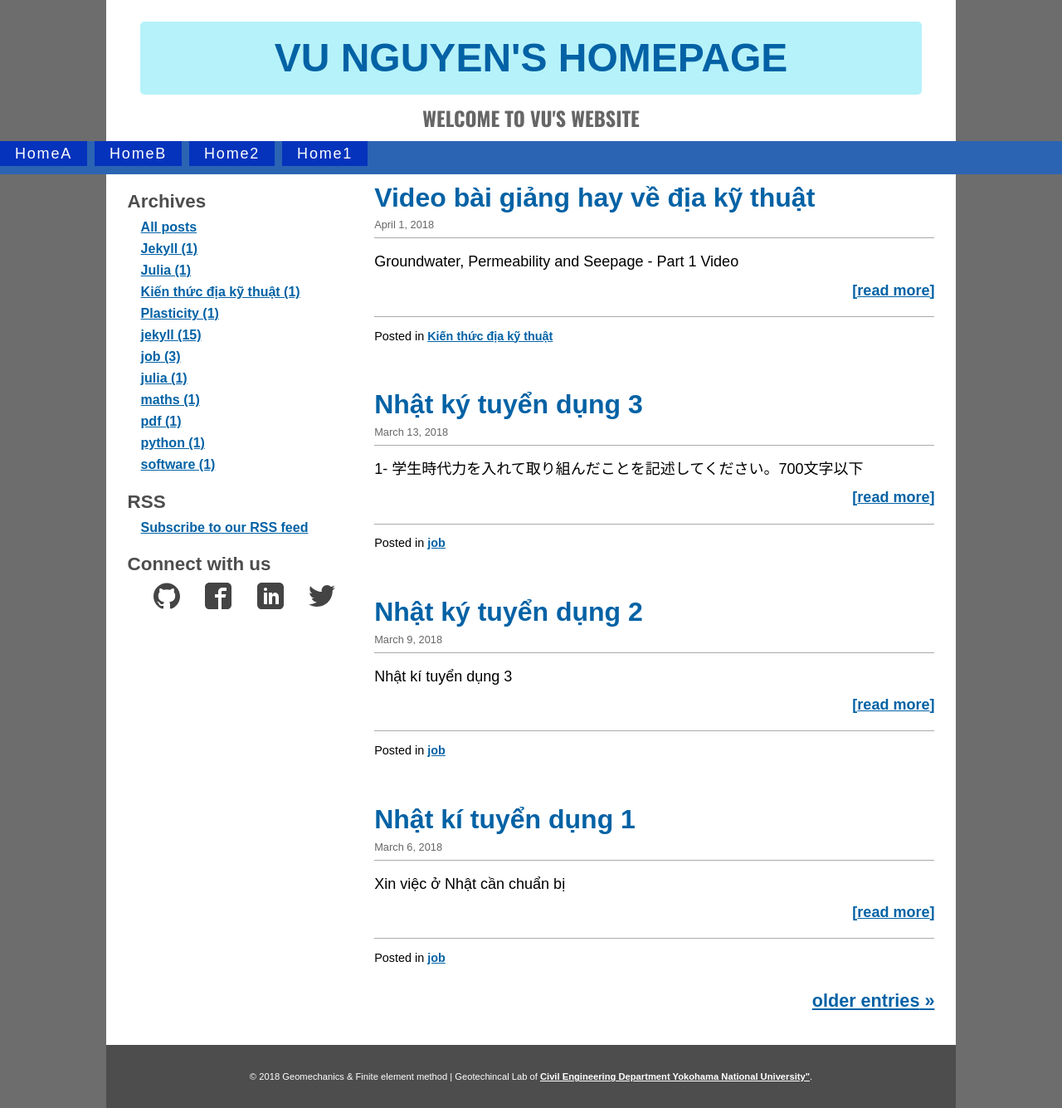
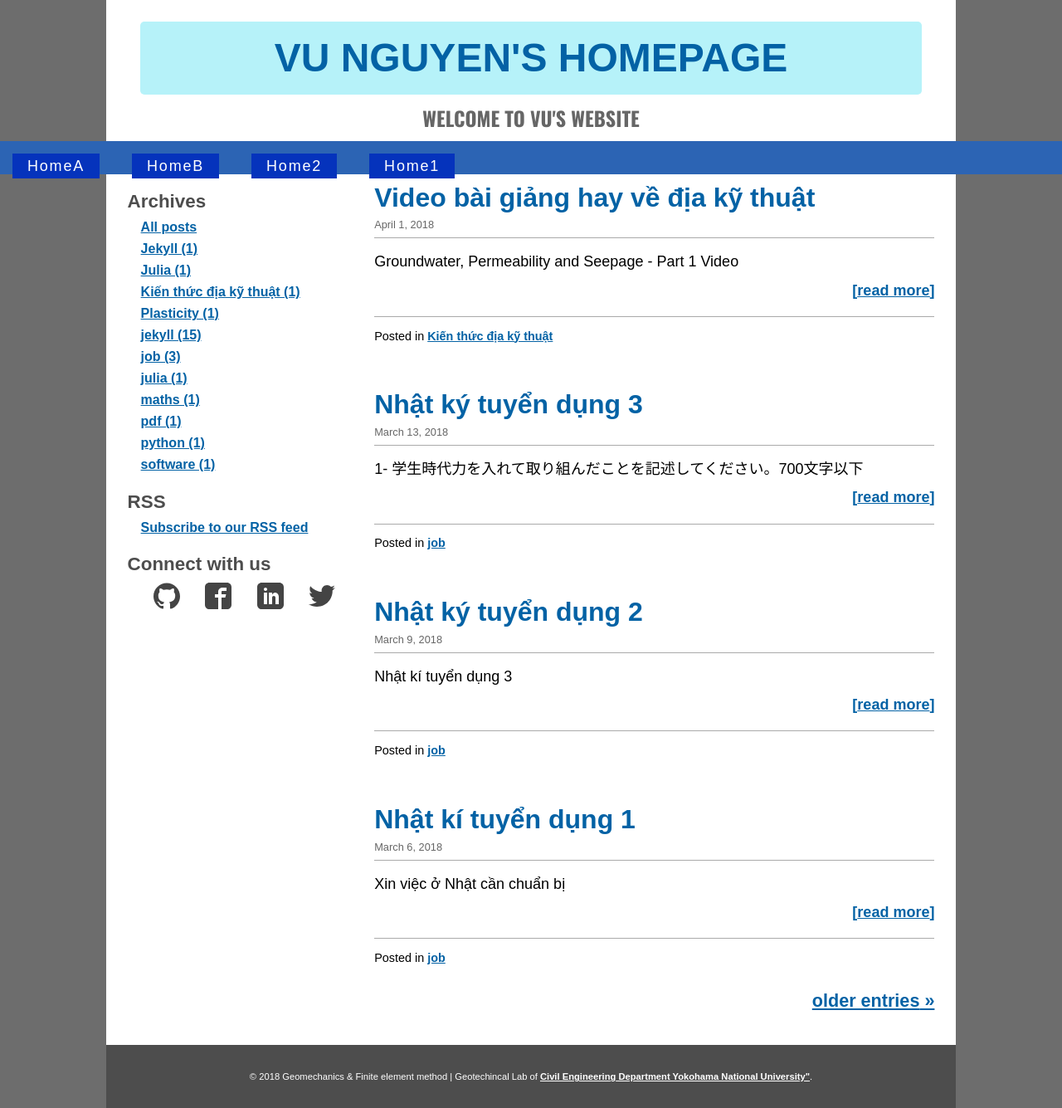
Before and after one commit to quangvunp/geomechanics, a Jekyll site: the page built from index.html, in a window 1280 px wide. Shown: the whole page at 83% size. Built offline with Jekyll 4.4.1, drawn with Linux system fonts in a browser that asks for light colours; the list of posts is cut into pages by our own code.

Commit message:
Update main.css

```diff
--- a/css/main.css
+++ b/css/main.css
@@ -35,12 +35,12 @@ color: #666;
 	text-align: center;
 }
 
-/*#nav li {
+#nav li {
 	display: inline;
 	padding: 15px;
 	vertilca-align: middle;
 }
-*/
+
 
 /* Portions of styles taken from or modified from normalize.css */
 /*! normalize.css v3.0.2 | MIT License | git.io/normalize */
```
